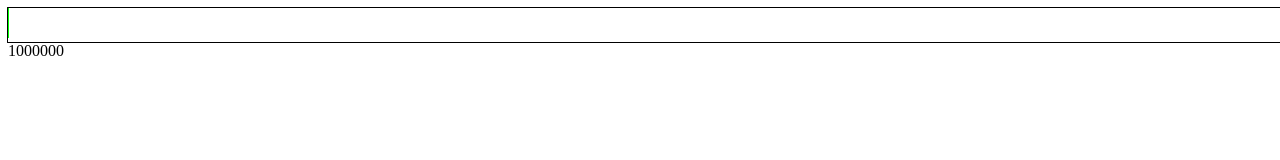
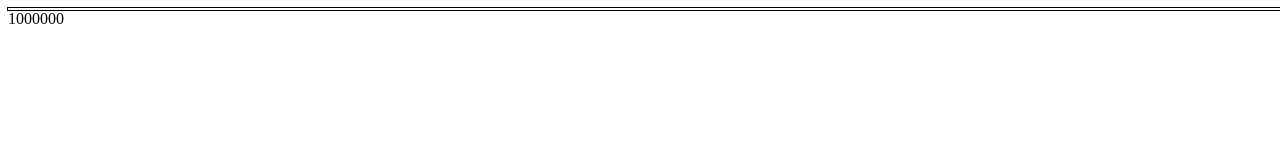
Before and after one commit to joysyu/joysyu.github.io, a plain HTML site: page index.html in a window 1280 px wide. Shown: the top 160 px of the page. Drawn offline with Linux system fonts and the light colour scheme.

Commit message:
fix page

```diff
--- a/index.html
+++ b/index.html
@@ -1,20 +1,10 @@
 <!DOCTYPE html>
 <meta charset="utf-8">
-<!-- DO NOT SUBMIT: Fix Page Title. Missing tags? http://go/optional-html -->
-<title>Page Title</title>
 
-<!DOCTYPE html>
 <style>
 table, td {
-    padding: 0px;
     outline: solid 1px black;
     border-collapse: collapse;
-}
-div.squares {
-    display: inline-block;
-    background: lime;
-    width: 1px;
-    height: 30px;
 }
 
 #outer {
@@ -30,11 +20,11 @@ window.onload = function(){
 <div id="outer">
 <table id="onlyTable">
     <tr>
-      <td width="100%" id="leftCell">
-        <div class="squares" id="leftDiv"></div>
+      <td width="100%">
+        <div></div>
       </td>
-      <td width="100%" id="rightCell">
-        <div class="squares" id="rightDiv"></div>
+      <td width="5%">
+        <div></div>
       </td>
     </tr>
 </table>
```
